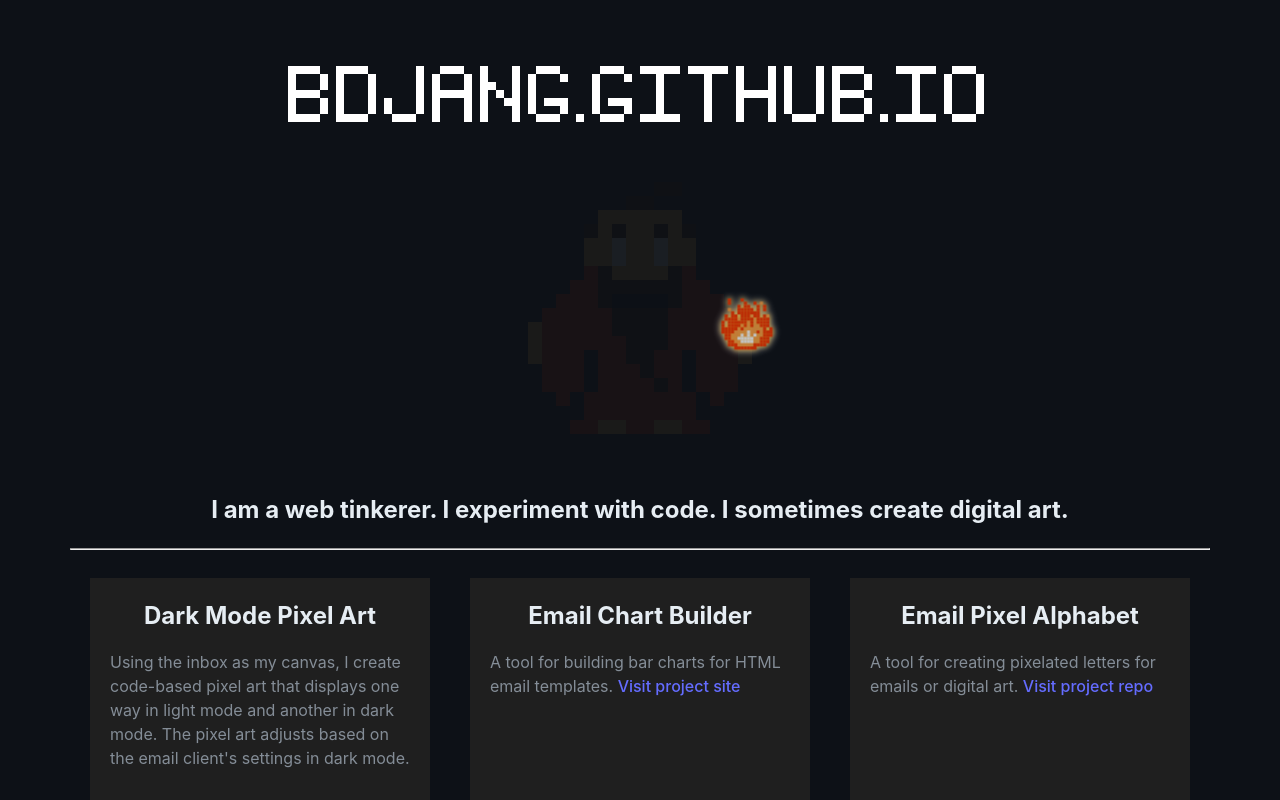
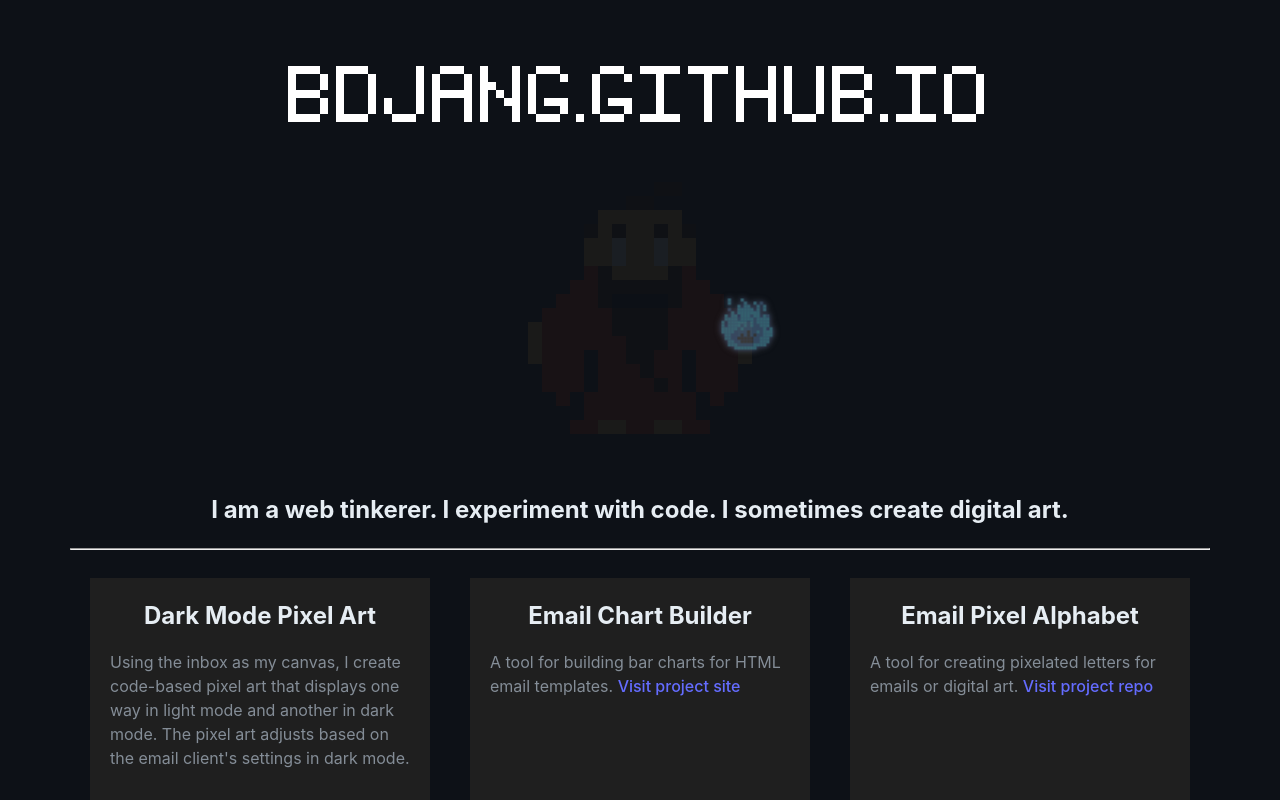
Before and after one commit to bdjang/bdjang.github.io, a React (Vite) app: page / in a window 1280 px wide. Shown: the top 800 px of the page. Built offline with nearby package versions, Linux system fonts and the light colour scheme.

Commit message:
Create pixelManTeleport and flameIgnite CSS animations

```diff
--- a/src/components/PixelArt.module.scss
+++ b/src/components/PixelArt.module.scss
@@ -39,9 +39,39 @@
     opacity: 1;
     transition: opacity 1000ms ease;
 }
+@keyframes pixelManSlice {
+    0% {
+        filter: invert(.5);
+        opacity: .05;
+        transform: skew(-45deg, -45deg) scale(.8, .8);
+    }
+    50% {
+        filter: invert(.75);
+        opacity: .75;
+        transform: skew(0deg, 0deg) scale(.8, .8)
+    }
+    100% {
+        filter: invert(0);
+        opacity: 1;
+        transform: skew(0deg, 0deg) scale(.8, .8)
+    }
+}
+@keyframes pixelManTeleport {
+    0% {
+        filter: blur(50px) drop-shadow(0 0 5em #FF0000) invert(.5);
+        opacity: .05;
+    }
+    50% {
+        filter: blur(0px) drop-shadow(0 0 1em #FF0000) invert(.75);
+        opacity: .75;
+    }
+    100% {
+        filter: blur(0px) drop-shadow(0 0 0 #FF0000) invert(0);
+        opacity: .05;
+    }
+}
 /* MAGICAL SWORD */
 .magicalSword {
-    /* top: 40px; */
     top: 60px;
     transform: translate(-200px, -250px);
     transition: opacity 1000ms ease, transform 500ms ease;
@@ -66,28 +96,33 @@
     100% { filter: drop-shadow(0 0 .2em #fcb514) drop-shadow(0 0 .3em #ffffff); opacity: .75; }
 }
 @keyframes flameFlicker {
-    50% { opacity: 1; transform: scale(-.8, .8); }
-    100% { opacity: 1; transform: scale(.8, .8); }
+    50% {
+        opacity: 1; transform: scale(-.8, .8);
+    }
+    100% {
+        opacity: 1; transform: scale(.8, .8);
+    }
 }
-@keyframes pixelManAnim {
+@keyframes flameIgnite {
     0% {
-        filter: drop-shadow(0 0 2em #FF0000) invert(.5);
+        filter: invert(.5);
         opacity: .05;
-        transform: skew(-45deg, -45deg);
+        transform: scale(.8, .8) skew(-45deg, -45deg);
     }
     50% {
-        filter: drop-shadow(0 0 1em #FF0000) invert(.75);;
+        filter: invert(.75);
         opacity: .75;
+        transform: scale(.8, .8) skew(0deg, 0deg);
     }
     100% {
-        filter: drop-shadow(0 0 0 #FF0000) invert(0);
-        opacity: .05;
+        filter: invert(0);
+        opacity: 1;
+        transform: scale(.8, .8) skew(0deg, 0deg);
     }
 }
 @media (prefers-reduced-motion: no-preference) {
     .flameArt {
-        animation: flameFlicker 200ms linear infinite;
-        animation-timing-function: steps(1, start);
+        animation: flameFlicker 200ms steps(1, start) infinite 6000ms, flameIgnite 1000ms ease-in-out 5000ms;
     }
     .flameArt table {
         animation: flameGlow 1500ms ease-in-out infinite alternate;
@@ -96,6 +131,6 @@
         animation: swordGlow 1500ms linear infinite alternate;
     }
     .pixelMan {
-        animation: pixelManAnim 5000ms ease-in-out;
+        animation: pixelManTeleport 5000ms ease-in-out;
     }
 }
```
